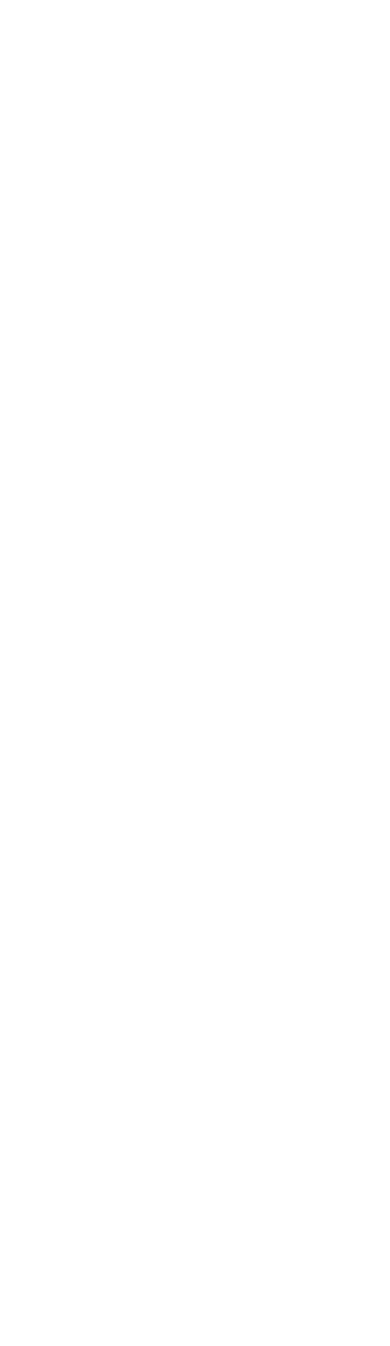
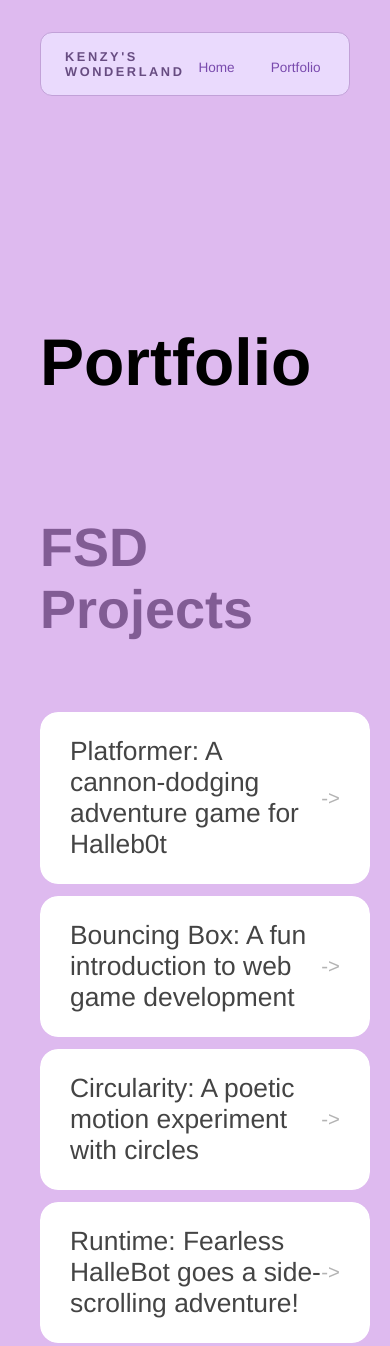
Before and after one commit to kenzyyy10101/kenzyyy10101.github.io, a plain HTML site: page portfolio.html in a window 390 px wide. Shown: the top 1346 px of the page. Before the commit the page ends 844 px from the top, so only its background shows below. Drawn offline with Linux system fonts and the light colour scheme.

Commit message:
finished portfolio

```diff
--- a/portfolio.html
+++ b/portfolio.html
@@ -0,0 +1,48 @@
+<!DOCTYPE html>
+<html>
+  <head>
+    <title>kenzy's wonderland</title>
+    <link rel="stylesheet" href="style.css" />
+  </head>
+
+  <body>
+    <!-- All content goes here -->
+     <div id="all-contents">
+      <nav>
+      <h1>kenzy's wonderland</h1>
+      <ul id="nav-ul">
+        <li class="nav-li">
+          <a href="index.html">Home</a>
+        </li>
+        <li class="nav-li">
+          <a href="portfolio.html">Portfolio</a>
+        </li>
+      </ul>
+      </nav>
+      <main>
+        <div class="content">
+          <h1>Portfolio</h1>
+          <h3>FSD Projects</h3>
+          <ul id="portfolio">
+            <li>
+              <a href="fsd-projects/platformer/">Platformer: A cannon-dodging adventure game for Halleb0t</a>
+            </li>
+            <li>
+              <a href="fsd-projects/bouncing-box/">Bouncing Box: A fun introduction to web game development</a>
+            </li>
+            <li>
+              <a href="fsd-projects/circularity/">Circularity: A poetic motion experiment with circles</a>
+            </li>
+            <li>
+              <a href="projects/runtime/">Runtime: Fearless HalleBot goes a side-scrolling adventure!</a>
+            </li>
+          </ul>
+
+          <!-- ASD Projects will go here -->
+
+        </div>
+
+      </main>
+     </div>
+  </body>
+</html>
--- a/style.css
+++ b/style.css
@@ -154,3 +154,105 @@
     background: #785da6;
     color: #efdcfb;
 }
+
+/* Portfolio styles */
+.content h1 {
+    color: black;
+}
+
+#portfolio {
+    list-style: none;
+    margin: 0;
+    padding: 0;
+    width: 100%;
+    display: flex;
+    flex-direction: column;
+    gap: 8px;
+}
+#portfolio li {
+    border-radius: 12px;
+    overflow: hidden;
+}
+
+#portfolio a {
+    display: flex;
+    justify-content: space-between;
+    align-items: center;
+    text-decoration: none;
+    color: #444;
+    padding: 16px 20px;
+    font-size: 1.1rem;
+    font-weight: 500;
+    background: #fff;
+    border: 1 px solid #e0e0e0;
+    border-radius: 12px;
+    transition: background 0.25s ease, color 0.25s ease, transform 0.25s ease;
+}
+
+#portfolio a:hover {
+    background: #000;
+    color: #fff;
+    transform: translateX(4px)
+}
+
+#portfolio a::after {
+    content: "->";
+    font-size: 0.85rem;
+    opacity: 0.4;
+    transition: opacity 0.25s ease;
+    white-space: nowrap;
+}
+
+#portfolio a:hover::after {
+    opacity: 1;
+}
+
+/* responsive web design */
+@media screen and (min-width: 120px) and (max-width: 1080px) {
+  main {
+    height: 100ch;
+    zoom: 1.5;
+    display: grid;
+  }
+
+  h1 {
+    font-size: 44px;
+  }
+
+  h2 {
+    font-size: 42px;
+  }
+
+  h3 {
+    font-size: 36px;
+  }
+
+  #all-contents {
+    height: 100ch;
+    margin: none;
+  }
+
+  a {
+    font-size: 42px;
+  }
+
+  .sidebar {
+    margin-right: 0px;
+    justify-content: center;
+    align-items: center;
+  }
+
+  .sidebar-img {
+    width: 100%;
+  }
+
+  p,
+  li {
+    font-size: 24px;
+  }
+
+  .content {
+    align-content: center;
+    justify-content: center;
+  }
+}
```
Also changed, not shown: index.html (+1 -1 lines).
